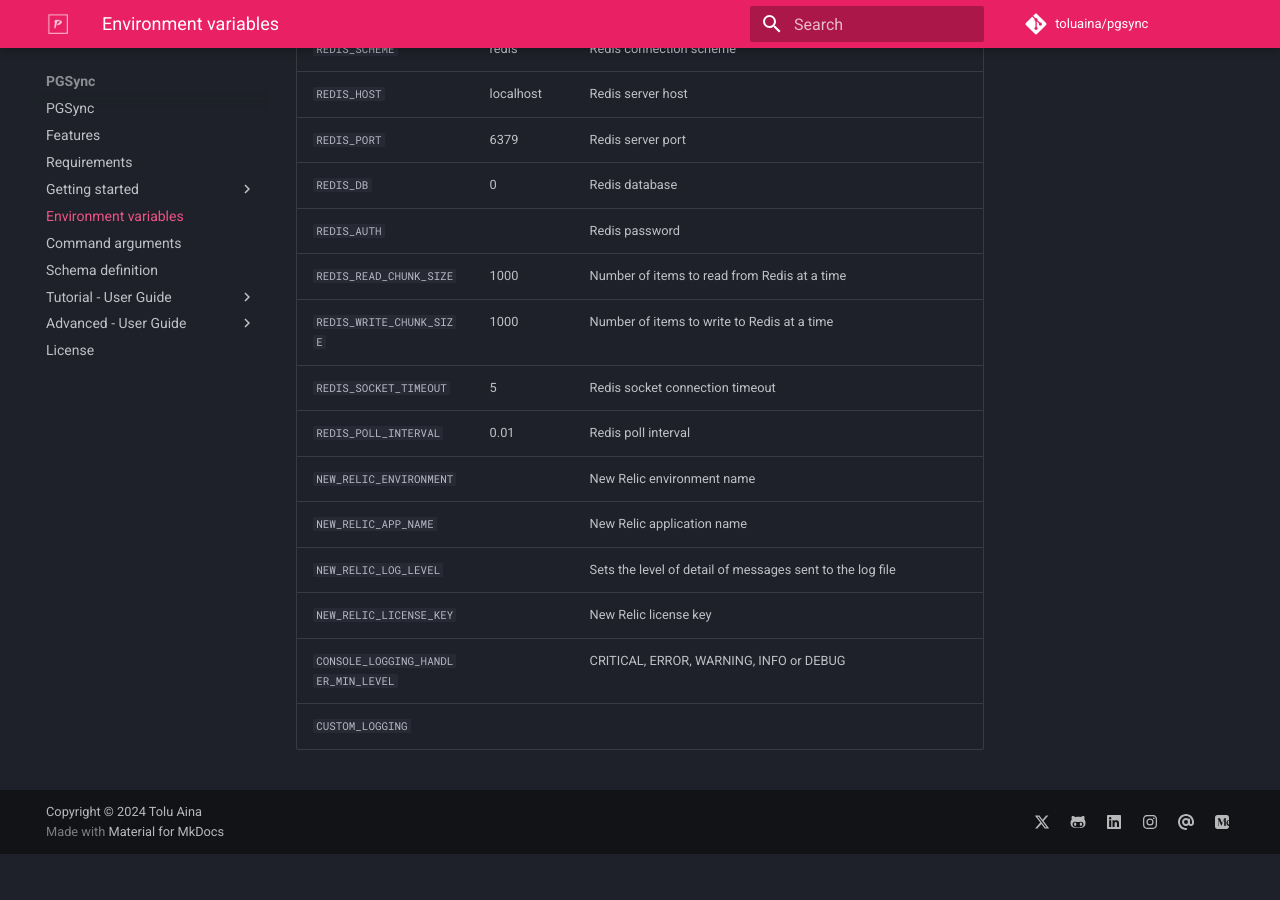
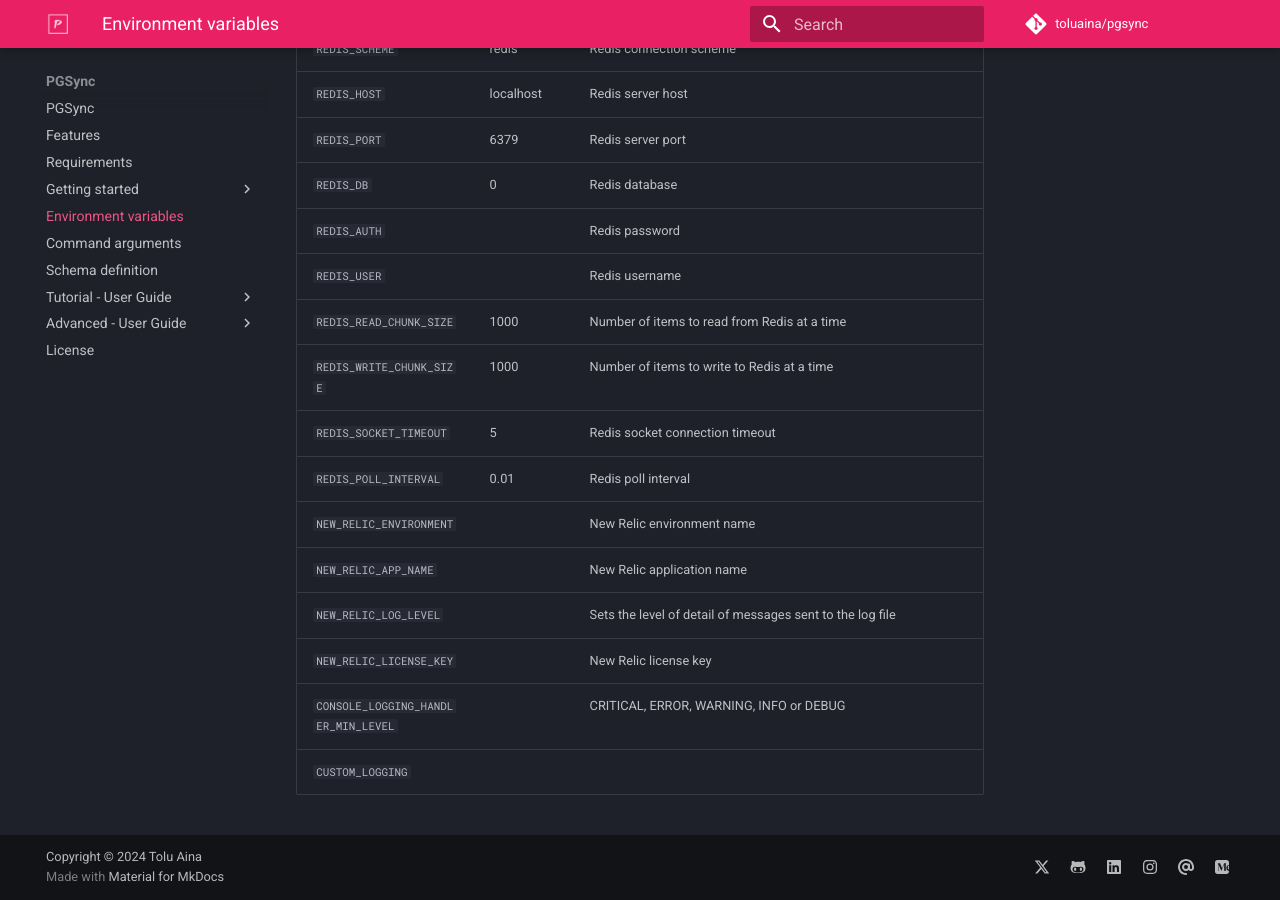
Before and after one commit to toluaina/toluaina.github.io, an MkDocs documentation site: the page built from docs/env-vars/index.md, in a window 1280 px wide and 900 px high, scrolled down 3344 px. Built offline with MkDocs 1.6.1 and Material for MkDocs 9.7.7, drawn with Linux system fonts in a browser that asks for light colours; comment, search, counter and statistics services are not loaded; before the commit the page ends 4198 px from its top, so only the background shows below that.

Commit message:
add REDIS_USER arg

```diff
--- a/docs/env-vars/index.md
+++ b/docs/env-vars/index.md
@@ -135,6 +135,7 @@ PGSync provides the following environment variables:
 | `REDIS_PORT`                 | 6379        | Redis server port |
 | `REDIS_DB`                   | 0           | Redis database |
 | `REDIS_AUTH`                 |             | Redis password |
+| `REDIS_USER`                 |             | Redis username |
 | `REDIS_READ_CHUNK_SIZE`      | 1000        | Number of items to read from Redis at a time |
 | `REDIS_WRITE_CHUNK_SIZE`     | 1000        | Number of items to write to Redis at a time |
 | `REDIS_SOCKET_TIMEOUT`       | 5           | Redis socket connection timeout |
```
